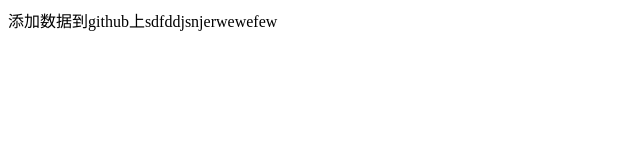
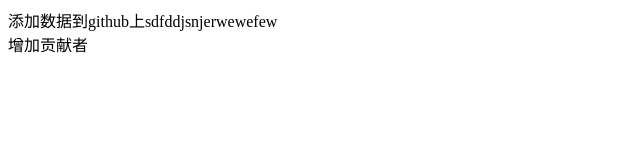
Before and after one commit to wenlby/TST, a plain HTML site: page index.html in a window 1280 px wide. Shown: the whole page, without its empty margins (0-640 px from the left). Drawn offline with Linux system fonts and the light colour scheme.

Commit message:
增加贡献者

```diff
--- a/index.html
+++ b/index.html
@@ -8,5 +8,6 @@
 </head>
 <body>
   <div>添加数据到github上sdfddjsnjerwewefew</div>
+  <div>增加贡献者</div>
 </body>
 </html>
```
